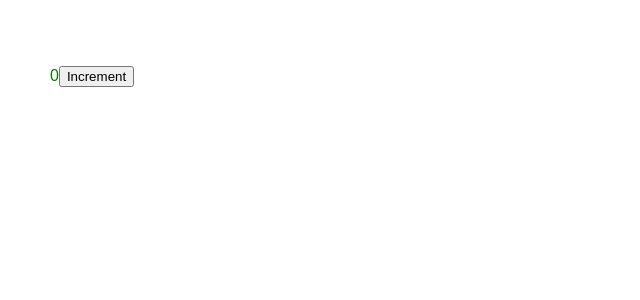
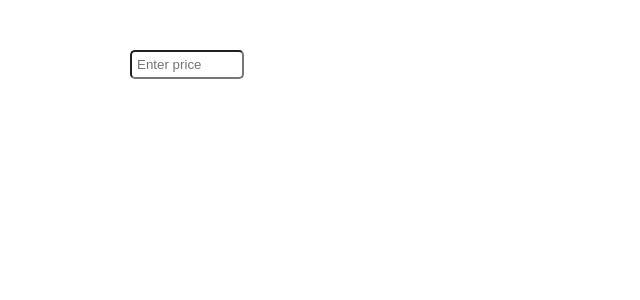
Before and after one commit to mrCodeScripts/personalWorkspace, a Next.js app in the folder webDev/proj_01/frontend/: page / in a window 1280 px wide. Shown: the top 300 px of the page, without its empty margins (0-640 px from the left). Built offline with nearby package versions, Linux system fonts and the light colour scheme.

Commit message:
lk;jsdf'

```diff
--- a/webDev/proj_01/frontend/app/components/examples/HooksAndExamples/useMemo.tsx
+++ b/webDev/proj_01/frontend/app/components/examples/HooksAndExamples/useMemo.tsx
@@ -1,5 +1,5 @@
 "use client";
-import React, { memo, useMemo, useState } from "react";
+import React, { memo, useCallback, useEffect, useId, useMemo, useState } from "react";
 
 function UseMemoExample1() {
   const [state, newState] = useState<number>(0);
@@ -24,13 +24,22 @@
 }
 
 function UseMemoExample2() {
-
-
+  // --------------------------
+  // 1️⃣ Type
+  // --------------------------
   type Product = {
     name: string;
     price: number;
   };
 
+  // --------------------------
+  // 2️⃣ State
+  // --------------------------
+  const [filterPrice, setFilterPrice] = useState<number>(1000);
+
+  // --------------------------
+  // 3️⃣ Data
+  // --------------------------
   const ExistingProducts: Product[] = [
     { name: "Fish", price: 200 },
     { name: "Chicken Breast", price: 180 },
@@ -52,32 +61,69 @@
     { name: "Garlic (250g)", price: 60 },
   ];
 
-  const ProductContainer: { products: Product[] } = { products: [] };
+  // --------------------------
+  // 4️⃣ Memoized Filtered Products
+  // --------------------------
+  const FilteredProducts = useMemo(() => {
+    return ExistingProducts.filter((p) => p.price <= filterPrice);
+  }, [filterPrice]);
 
+  // --------------------------
+  // 5️⃣ Child Components
+  // --------------------------
   const FilteredProductsDisplay = React.memo(
-    (props: { products: Product[] }) => {
+    ({ products }: { products: Product[] }) => {
       return (
-        <>
-          {props.products.map((e, i) => (
-            <>
-              <li key={i}>
-                {e.name ? `${i}. ${e.name} ->` : "[PRODUCT_NAME]"}{" "}
-                {e.price ? `$${e.price}` : "[PRODUCT_PRICE]"}
-              </li>
-            </>
+        <ul>
+          {products.map((e, i) => (
+            <li key={i}>
+              {`{e.name} -> ${e.price}`}
+            </li>
           ))}
-        </>
+        </ul>
       );
-    },
+    }
   );
 
-  return <></>;
+  const InputFilterer = React.memo(
+    ({ inputAction }: { inputAction: (val: number) => void }) => {
+      const input_id = useId();
+
+      const handleInput = (e: React.ChangeEvent<HTMLInputElement>) => {
+        inputAction(Number(e.currentTarget.value));
+      };
+
+      return (
+        <div style={{ marginBottom: "15px" }}>
+          <label htmlFor={`inpt_${input_id}`}>Max Price: </label>
+          <input
+            type="number"
+            id={`inpt_${input_id}`}
+            style={{ padding: "5px", borderRadius: "5px", width: "100px" }}
+            onChange={handleInput}
+            placeholder="Enter price"
+          />
+        </div>
+      );
+    }
+  );
+
+  // --------------------------
+  // 6️⃣ Render
+  // --------------------------
+  return (
+    <div style={{ padding: "10px", display: "flex", flexDirection: "column" }}>
+      <InputFilterer inputAction={setFilterPrice} />
+      <FilteredProductsDisplay products={FilteredProducts} />
+    </div>
+  );
 }
 
 export default function UseMemoExamples() {
   return (
     <>
-      <UseMemoExample1 />
+      {/* <UseMemoExample1 /> */}
+      <UseMemoExample2 />
     </>
   );
 }
```
